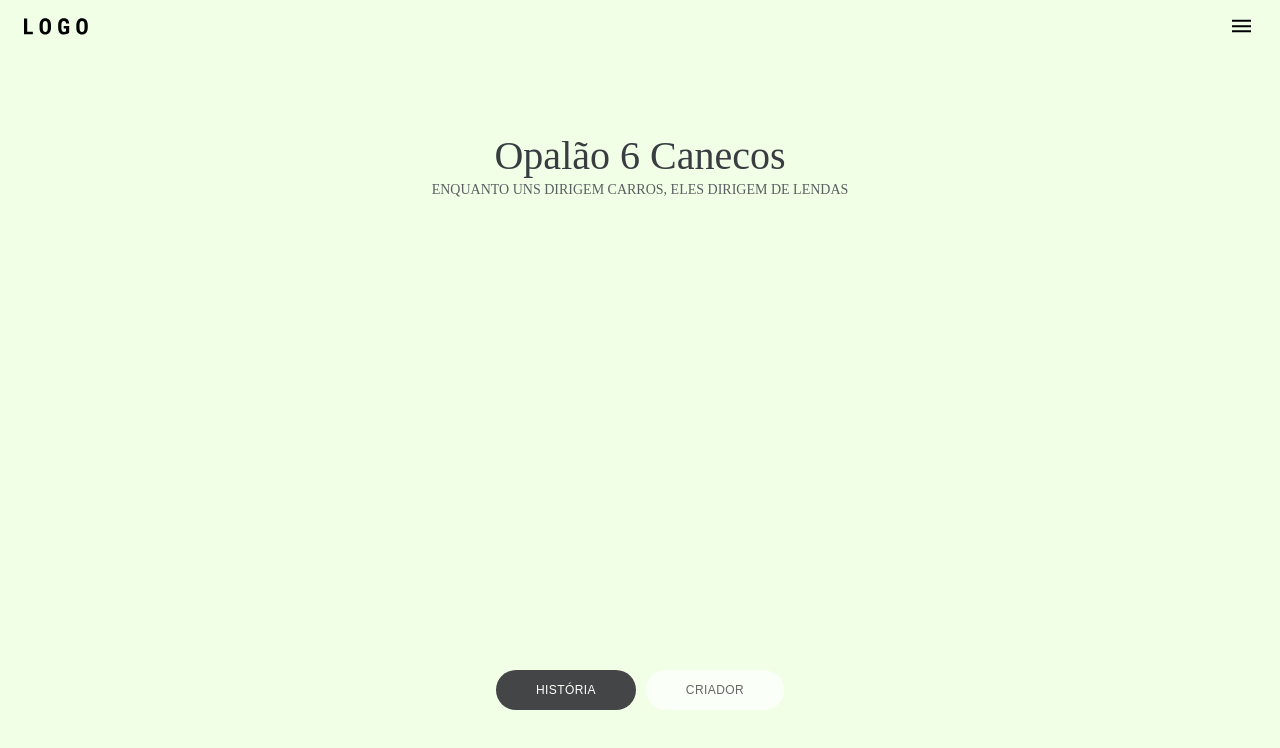
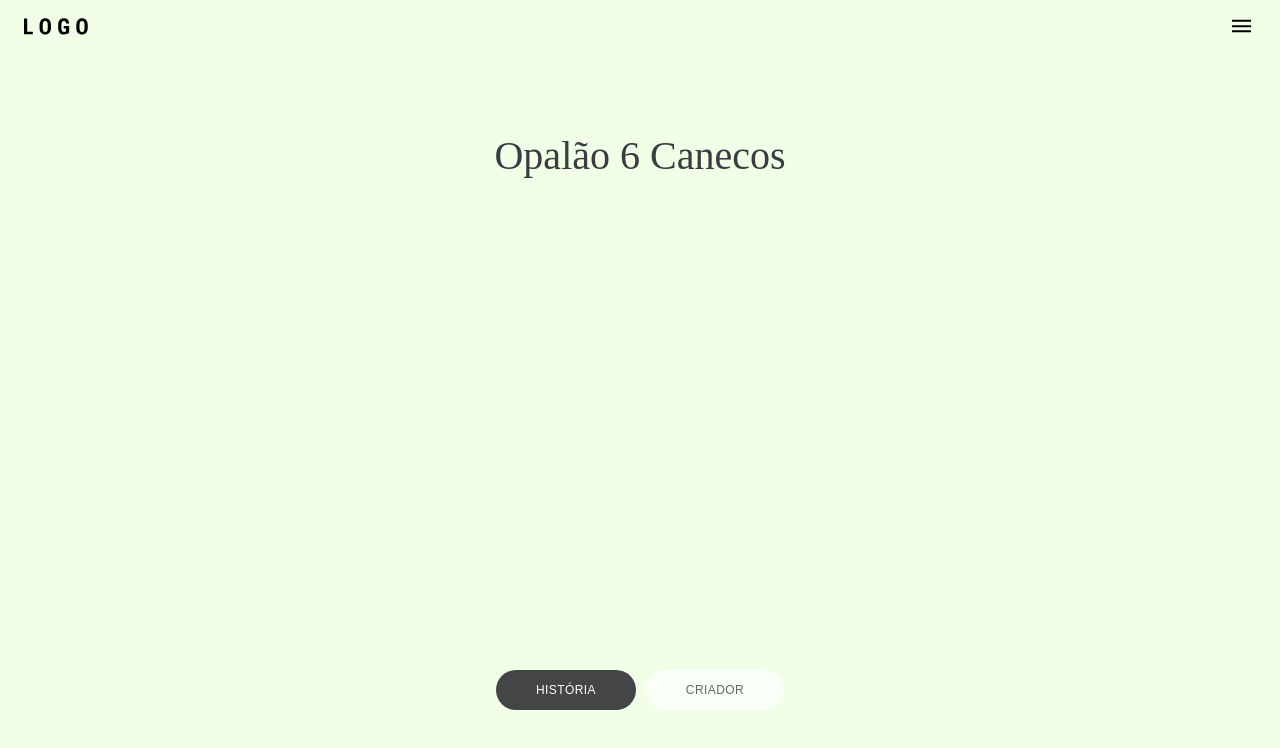
Before and after one commit to MicaioValente/showroom, a React (Create React App) app: page / in a window 1280 px wide. Shown: the top 748 px of the page. Built offline with nearby package versions, Linux system fonts and the light colour scheme.

Commit message:
Update index.tsx

```diff
--- a/src/components/Page/index.tsx
+++ b/src/components/Page/index.tsx
@@ -10,6 +10,11 @@ import UniqueOverlay from '../UniqueOverlay/index';
 
 
 const Page: React.FC = () => {
+    let descriptions = [
+        "Com o mais novo acelerador via c#, você só acelera enquanto tiver c# pra aperta",
+        "a queridinha de quem quer viver da sua arte",
+        "o carro mais brabo do brasil",
+        "sonho de todo moleque que recem tira a carteira"]
     return(
         <Container>
             <ModelsWrapper>
@@ -30,7 +35,8 @@ const Page: React.FC = () => {
                         <DefaultOverlayContent
                         //É o texto que aparece na tela como props
                         label={modelName}
-                        description="ENQUANTO UNS DIRIGEM CARROS, ELES DIRIGEM DE LENDAS"
+                        description={() => {
+                         descriptions.map()}}
                         />
                     }
                     />
```
